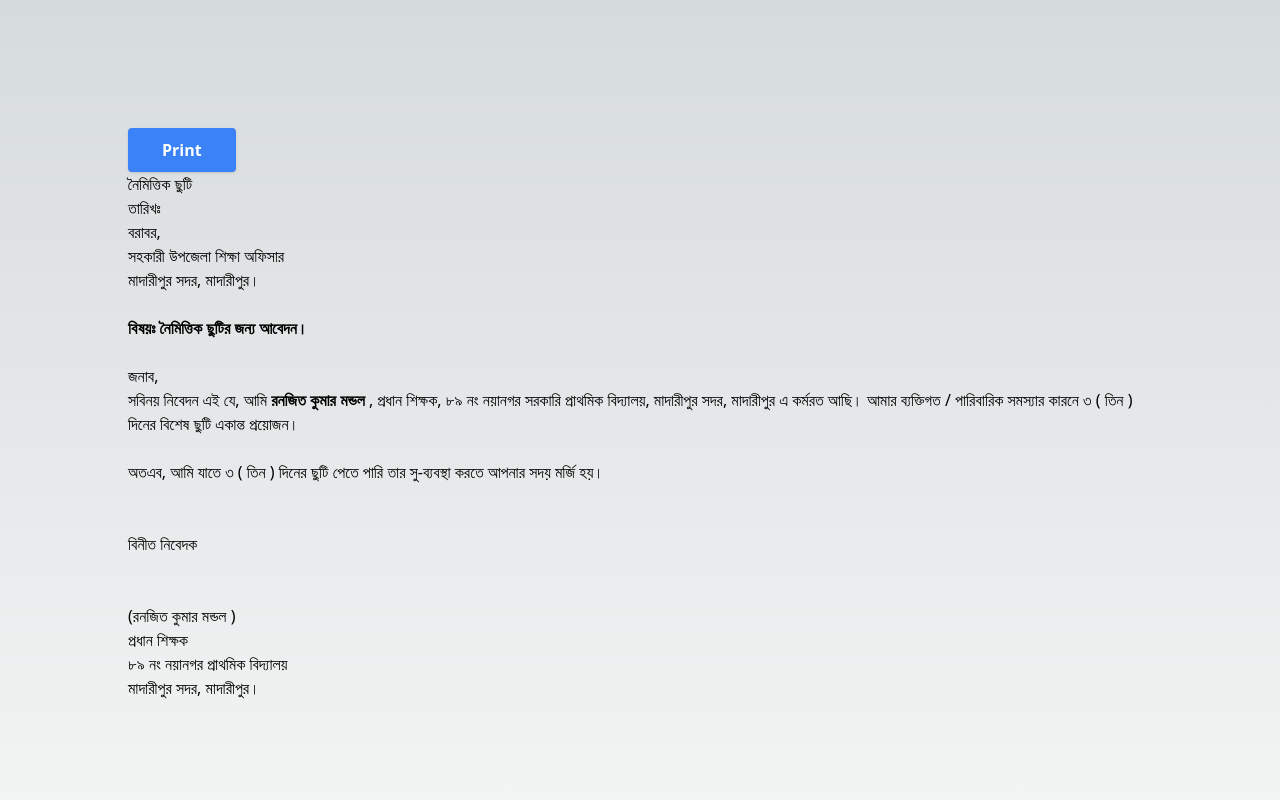
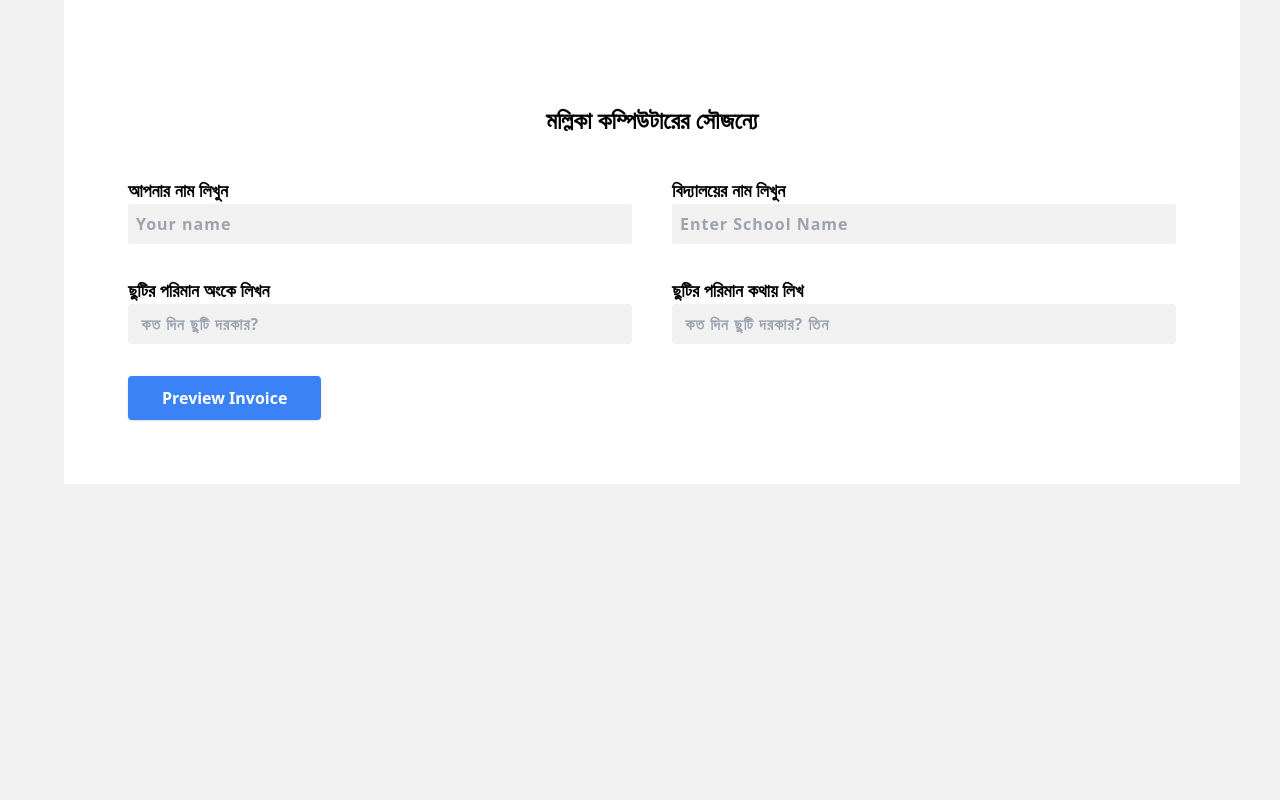
Before and after one commit to mollikacomputer/casual_leave, a Next.js app: page / in a window 1280 px wide. Shown: the top 800 px of the page. Built offline with nearby package versions, Linux system fonts and the light colour scheme.

Commit message:
almost done without proper print preview

```diff
--- a/pages/index.js
+++ b/pages/index.js
@@ -4,25 +4,29 @@ import { useState } from "react";
 const inter = Inter({ subsets: ["latin"] });
 
 export default function Home() {
-  const [peopleName, setPeopleName] = useState("রনজিত কুমার মন্ডল");
-  const [schoolName, setSchoolName] = useState("৮৯ নং নয়ানগর");
-  const [amountDay, setAmountDay] = useState("৩");
-  const [dayInWord, setDayInWord] = useState("তিন");
+  const [showApplication, setShowApplication] = useState(false);
+
+  const [peopleName, setPeopleName] = useState("");
+  const [schoolName, setSchoolName] = useState("");
+  const [amountDay, setAmountDay] = useState("");
+  const [dayInWord, setDayInWord] = useState("");
 
   const handlePrint = () => {
     window.print();
   };
   return (
     <>
-      <div className="m-32">
+      <div className="ml-16 mr-10 ">
+        {showApplication ? (
+          <div className="bg-white p-10">
             <button
               btn-primary
               onClick={handlePrint}
-          className="bg-blue-500 text-white font-bold py-2 px-8 rounded shadow border-2 border-blue-500 hover:bg-transparent hover:text-blue-500 transition-all duration-300"
+              className="bg-blue-500 my-10 text-white font-bold py-2 px-8 rounded shadow border-2 border-blue-500 hover:bg-transparent hover:text-blue-500 transition-all duration-300"
             >
-          {" "}
-          Print{" "}
+              Print
             </button>
+            <div>
               <h2> নৈমিত্তিক ছুটি </h2>
               <p>তারিখঃ</p>
               <p>বরাবর,</p>
@@ -36,14 +40,14 @@ export default function Home() {
               <p>জনাব,</p>
               <p>
                 সবিনয় নিবেদন এই যে, আমি <b> {peopleName} </b>, প্রধান শিক্ষক,{" "}
-          {schoolName} সরকারি প্রাথমিক বিদ্যালয়, মাদারীপুর সদর, মাদারীপুর এ
-          কর্মরত আছি। আমার ব্যক্তিগত / পারিবারিক সমস্যার কারনে {amountDay} ({" "}
-          {dayInWord} ) দিনের বিশেষ ছুটি একান্ত প্রয়োজন।
+                {schoolName} সরকারি প্রাথমিক বিদ্যালয়, মাদারীপুর সদর, মাদারীপুর
+                এ কর্মরত আছি। আমার ব্যক্তিগত / পারিবারিক সমস্যার কারনে{" "}
+                {amountDay} ( {dayInWord} ) দিনের বিশেষ ছুটি একান্ত প্রয়োজন।
               </p>
               <br />
               <p>
-          অতএব, আমি যাতে {amountDay} ( {dayInWord} ) দিনের ছুটি পেতে পারি তার
-          সু-ব্যবস্থা করতে আপনার সদয় মর্জি হয়।
+                অতএব, আমি যাতে {amountDay} ( {dayInWord} ) দিনের ছুটি পেতে পারি
+                তার সু-ব্যবস্থা করতে আপনার সদয় মর্জি হয়।
               </p>
               <br />
               <br />
@@ -55,12 +59,23 @@ export default function Home() {
               <p> {schoolName} প্রাথমিক বিদ্যালয়</p>
               <p>মাদারীপুর সদর, মাদারীপুর।</p>
             </div>
-
-      {/* // form system here */}
-      <div className="m-32">
-        <div className="md:grid grid-cols-2 gap-10">
+            <button
+              onClick={() => setShowApplication(false)}
+              className="bg-blue-500 text-white font-bold py-2 my-10 px-8 rounded shadow border-2 border-blue-500 hover:bg-transparent hover:text-blue-500 transition-all duration-300"
+            >
+              Edit Information
+            </button>
+          </div>
+        ) : (
+          <div className="bg-white p-16">
+            <h1 className="md:text-2xl sm:text-lg my-10 md:flex justify-center items-center font-bold">
+              মল্লিকা কম্পিউটারের সৌজন্যে
+            </h1>
+            <div className="md:grid grid-cols-2 gap-10 ">
               <div className="flex flex-col">
-            <label className="font-bold text-lg" htmlFor="peoplename">আপনার নাম লিখুন</label>
+                <label className="font-bold text-lg" htmlFor="peoplename">
+                  আপনার নাম লিখুন
+                </label>
                 <input
                   type="text"
                   name="peoplename"
@@ -72,7 +87,9 @@ export default function Home() {
                 />
               </div>
               <div className="flex flex-col">
-            <label className="font-bold text-lg" htmlFor="schoolno"> বিদ্যালয়ের নাম লিখুন </label>
+                <label className="font-bold text-lg" htmlFor="schoolno">
+                  বিদ্যালয়ের নাম লিখুন
+                </label>
                 <input
                   type="text"
                   name="schoolName"
@@ -86,9 +103,11 @@ export default function Home() {
             </div>
             <div className="md:grid grid-cols-2 gap-10">
               <div className="flex flex-col">
-            <label className="font-bold text-lg" htmlFor="schoolno"> ছুটির পরিমান অংকে লিখ </label>
+                <label className="font-bold text-lg" htmlFor="schoolno">
+                  ছুটির পরিমান অংকে লিখন
+                </label>
                 <input
-              type="number"
+                  type="text"
                   name="amountDay"
                   id="amountDay"
                   placeholder=" কত দিন ছুটি দরকার? "
@@ -98,7 +117,9 @@ export default function Home() {
                 />
               </div>
               <div className="flex flex-col">
-            <label className="font-bold text-lg" htmlFor="schoolno"> ছুটির পরিমান কথায় লিখ </label>
+                <label className="font-bold text-lg" htmlFor="schoolno">
+                  ছুটির পরিমান কথায় লিখ
+                </label>
                 <input
                   type="text"
                   name="dayInWord"
@@ -110,6 +131,14 @@ export default function Home() {
                 />
               </div>
             </div>
+            <button
+              onClick={() => setShowApplication(true)}
+              className="bg-blue-500 text-white font-bold py-2 px-8 rounded shadow border-2 border-blue-500 hover:bg-transparent hover:text-blue-500 transition-all duration-300"
+            >
+              Preview Invoice
+            </button>
+          </div>
+        )}
       </div>
     </>
   );
--- a/styles/globals.css
+++ b/styles/globals.css
@@ -18,12 +18,8 @@
 
 body {
   color: rgb(var(--foreground-rgb));
-  background: linear-gradient(
-      to bottom,
-      transparent,
-      rgb(var(--background-end-rgb))
-    )
-    rgb(var(--background-start-rgb));
+  background-color: #f1f1f1f1;
+
 }
 p{
   text-align:left;
```
Lines whose indentation alone changed are shown as unchanged.
